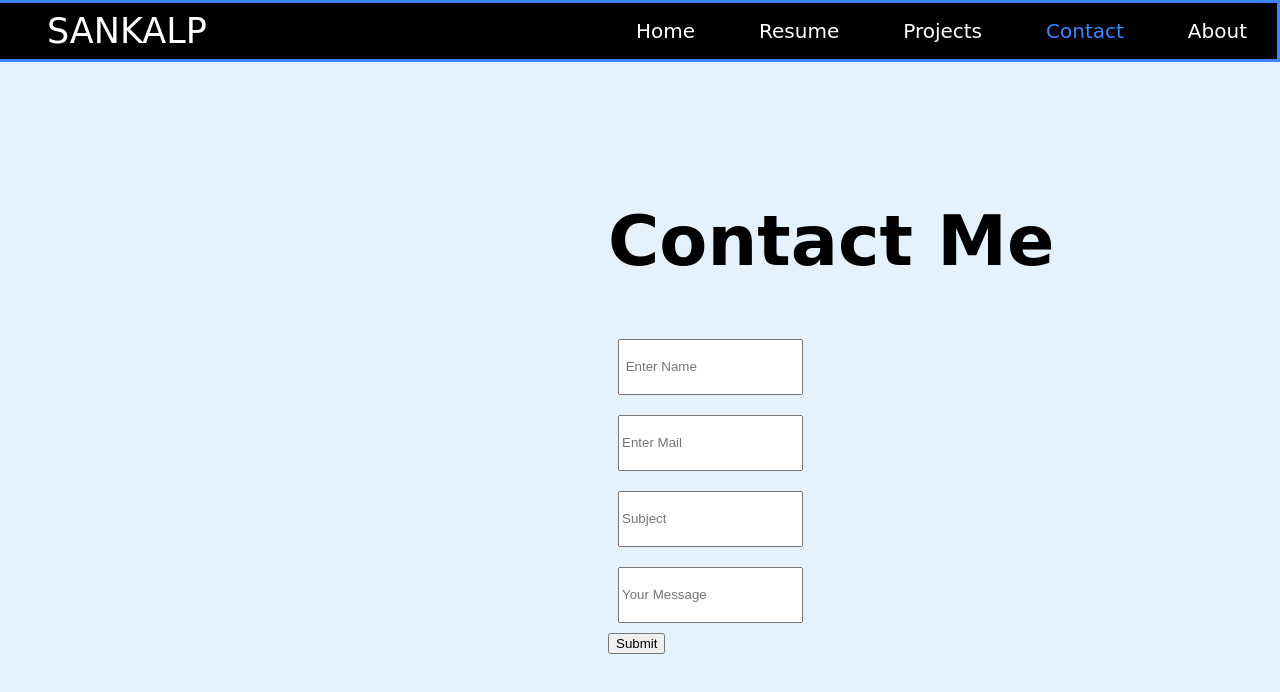
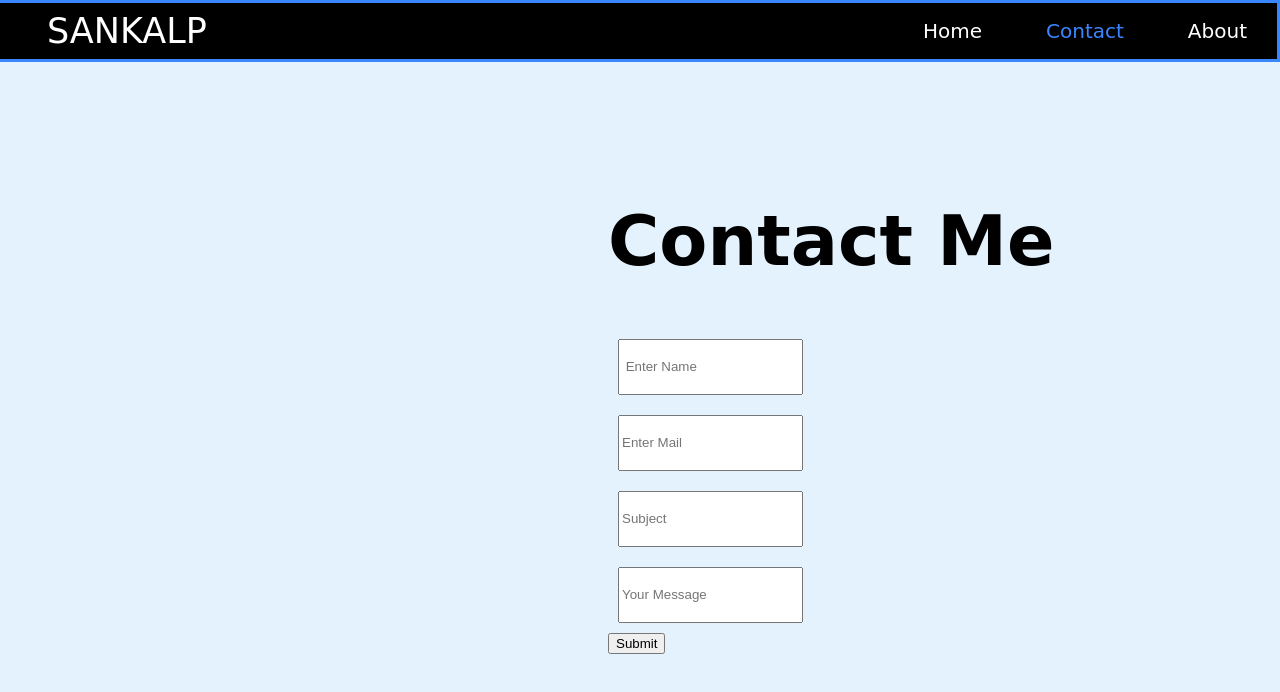
Before and after one commit to iamsankalp25/Simple-Home-Page, a plain HTML site: page Contact.html in a window 1280 px wide. Drawn offline with Linux system fonts and the light colour scheme.

Commit message:
Update Contact.html

```diff
--- a/Contact.html
+++ b/Contact.html
@@ -17,8 +17,6 @@
             <nav class="menu">
                 <ul>
                     <li><a href="index.html">Home</a></li>
-                    <li><a href="#">Resume</a></li>
-                    <li><a href="Projects.html">Projects</a></li>
                     <li><a href="Contact.html" style="color: #3a86ff">Contact</a></li>
                     <li><a href="About.html">About</a></li>
                 </ul>
```
